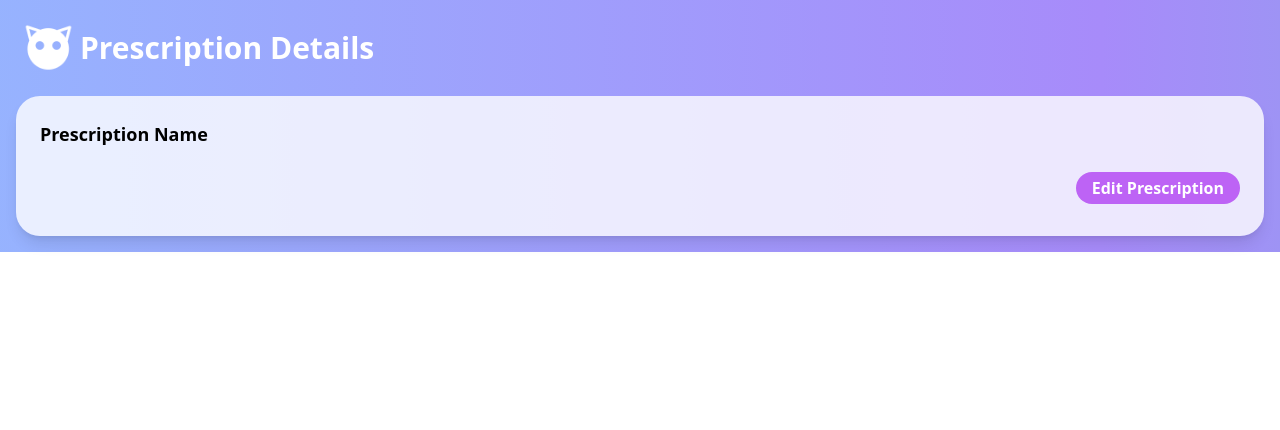
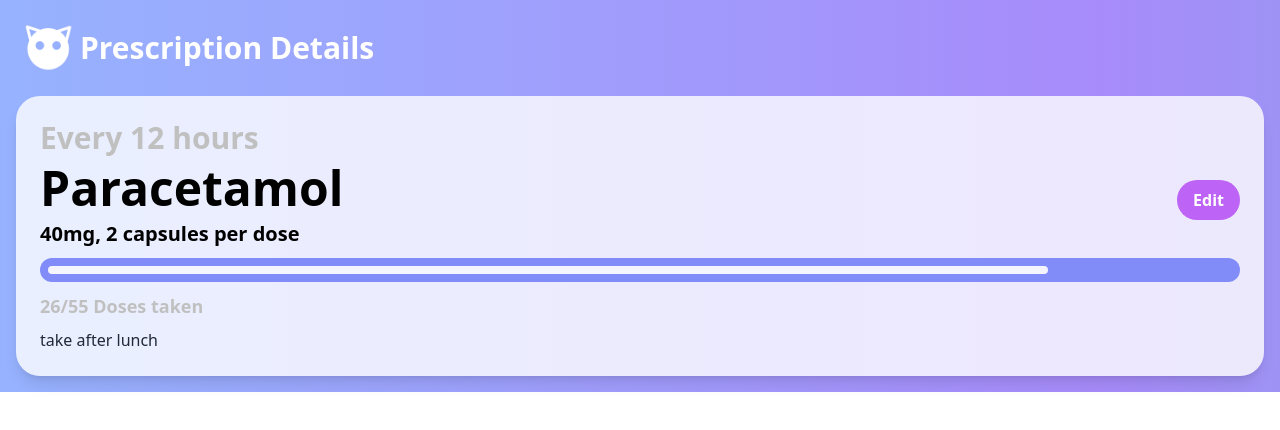
Before and after one commit to yousongsun/gdsc-hackathon-2024, a React (Vite) app in the folder frontend/: page /prescriptions/1 in a window 1280 px wide. Shown: the top 430 px of the page. Built offline with nearby package versions, Linux system fonts and the light colour scheme; no server answers.

Commit message:
design: prescription details

```diff
--- a/frontend/src/components/Prescription.jsx
+++ b/frontend/src/components/Prescription.jsx
@@ -7,11 +7,11 @@ const Prescription = () => {
 
   const { name } = useParams()
   const [prescription, setPrescription] = useState({
-    prescriptionName: '',
-    medicationName: '',
-    medicationDetails: '',
-    administrationInstructions: '',
-    additionalDetails: ''
+    prescriptionName: 'Prescription 1',
+    medicationName: 'Paracetamol',
+    medicationDetails: '40mg',
+    administrationInstructions: '2 capsules per dose',
+    additionalDetails: 'take after lunch'
   })
 
   useEffect(() => {
@@ -37,20 +37,31 @@ const Prescription = () => {
         </Link>
         <div className="text-3xl text-white font-bold">Prescription Details</div>
       </div>
-    <div className='bg-white/80 rounded-3xl shadow-lg p-6 mt-4'>
 
-      <h2 className='text-lg text-black font-bold mb-2'>Prescription Name</h2>
+      <div className="bg-white/80 rounded-3xl shadow-lg p-6 mt-4">
+      <div className="text-3xl text-[#c0c0c0] font-bold mb-2">Every 12 hours</div>
       <div className='flex justify-between'>
-        <h2 className='text-3xl font-bold mb-2'>{prescription?.prescriptionName}</h2>
+
+      <h2 className='text-5xl font-bold mb-2'>{prescription?.medicationName}</h2>
         <button className='bg-primary hover:bg-purple-500 text-white font-bold py-1 px-4 rounded-3xl mt-4'>
-          Edit Prescription
+          Edit
         </button>
       </div>
-      <h3 className='text-2xl font-bold mb-2'>{prescription?.medicationName}</h3>
-      <p className='text-lg font-bold mb-2'>{prescription?.medicationDetails}</p>
-      <p className='text-gray-800 mb-2'>{prescription?.administrationInstructions}</p>
+
+      <p className='text-xl font-bold mb-2'>{prescription?.medicationDetails}, {prescription?.administrationInstructions}</p>
+
+      <div className="p-2 w-full bg-indigo-400 rounded-2xl my-2.5">
+        <div
+            style={{ width: 1000 }}
+            className="h-2 bg-white/90 rounded-2xl"
+        ></div>
+      </div>
+
+      <h2 className="text-lg text-[#c0c0c0] font-bold mb-2">26/55 Doses taken</h2>
       <p className='text-gray-800'>{prescription?.additionalDetails}</p>
-    </div>
+
+
+      </div>
     </div>
 
   );
```
